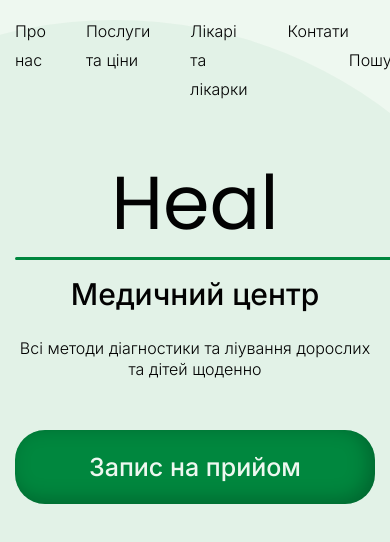
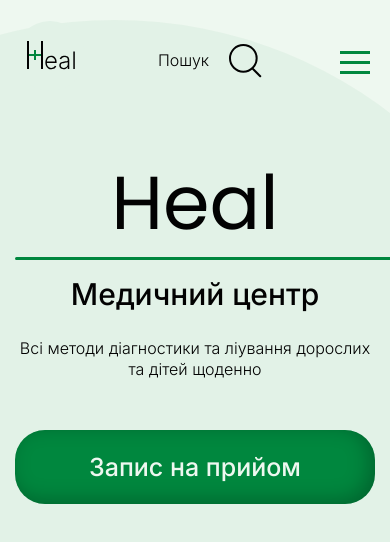
Before and after one commit to m1lkyway123/heal, a plain HTML site: page index.html in a window 390 px wide. Shown: the top 542 px of the page. Drawn offline with Linux system fonts and the light colour scheme.

Commit message:
update a section

```diff
--- a/assets/css/style.css
+++ b/assets/css/style.css
@@ -33,7 +33,6 @@ body {
 
 
 .header {
-    margin-top: 23px;
     position: fixed;
     top: 0;
     left: 0;
@@ -45,6 +44,7 @@ body {
     justify-content: space-between;
     align-items: center;
     height: 75px;
+    margin-top: 23px;
 }
 .header__menu-items {
     display: flex;
@@ -59,6 +59,39 @@ body {
 }
 .header__search-text {
     margin-right: 20px;
+}
+.header__burger-btn {
+    display: none;
+    width: 40px;
+    height: 40px;
+    border: none;
+    background-color: transparent;
+    position: relative;
+    z-index: 2;
+}
+.header__burger-btn span {
+    position: absolute;
+    width: 30px;
+    height: 3px;
+    background-color: #00873E;
+    left: 5px;
+    top: 20px;
+    transition: transform .5s, opacity .5s;
+}
+.header__burger-btn span:nth-child(1) {
+    transform: translateY(-10px);
+}
+.header__burger-btn span:nth-child(3) {
+    transform: translateY(10px);
+}
+.header.open .header__burger-btn span:nth-child(1) {
+    transform: translateY(0) rotate(45deg);
+}
+.header.open .header__burger-btn span:nth-child(2) {
+    opacity: 0;
+}
+.header.open .header__burger-btn span:nth-child(3) {
+    transform: translateY(0) rotate(-45deg);
 }
 
 .heal {
@@ -236,3 +269,33 @@ body {
         margin: 0 auto 50px;
     }
 }
+
+
+
+@media (max-width: 768px) {
+    .header__burger-btn {
+        display: block;
+    }
+    .header__menu-items {
+        position: absolute;
+        left: 0;
+        top: -100vh;
+        background: #E2F2E7;
+        display: block;
+        padding: 20px;
+        width: 100%;
+        height: 100vh;
+        transition: transform .5s;
+    }
+    .header__menu-list + .header__menu-list {
+        margin-left: 0;
+    }
+    .header__menu-list a {
+        display: block;
+        padding: 10px 0;
+    }
+
+    .header.open .header__menu-items {
+        transform: translateY(100vh);
+    }
+}
--- /dev/null
+++ b/assets/js/main.js
@@ -0,0 +1,5 @@
+document.addEventListener("DOMContentLoaded", function() {
+    document.getElementById("burger").addEventListener("click", function() {
+        document.querySelector("header").classList.toggle("open")
+    })
+})
--- a/index.html
+++ b/index.html
@@ -26,6 +26,11 @@
                     <p class="header__search-text">Пошук</p>
                     <img class="header__search-img" src="assets/images/search.svg" alt="">
                 </div>
+                <button class="header__burger-btn" id="burger">
+                    <span></span>
+                    <span></span>
+                    <span></span>
+                </button>
             </nav>
         </div>
     </header>
@@ -45,5 +50,8 @@
             </div>
         </div>
     </section>
+
+
+    <script src="assets/js/main.js"></script>
 </body>
 </html>
```
Also changed, not shown: about-us.html (+8 -0 lines).
